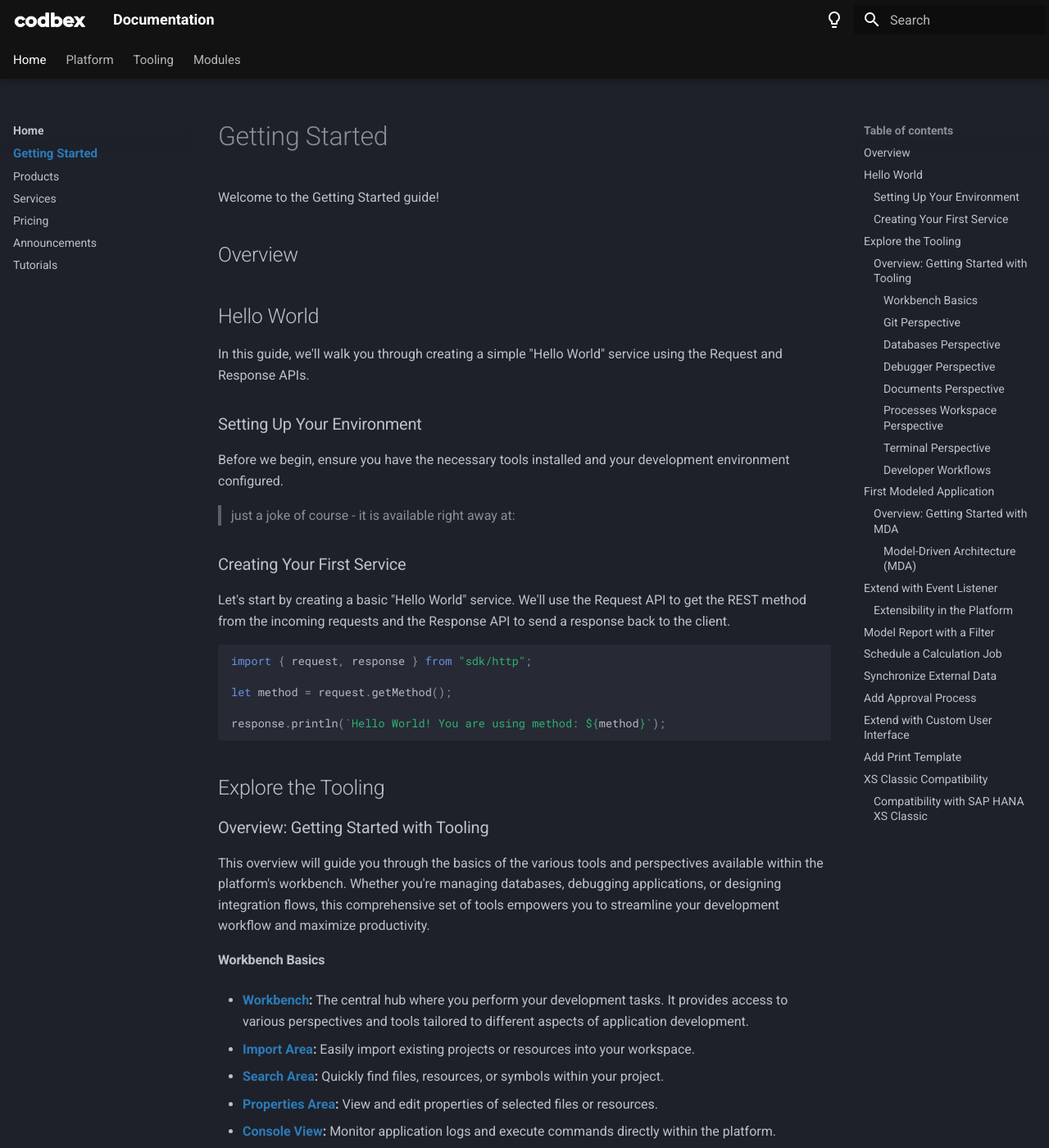
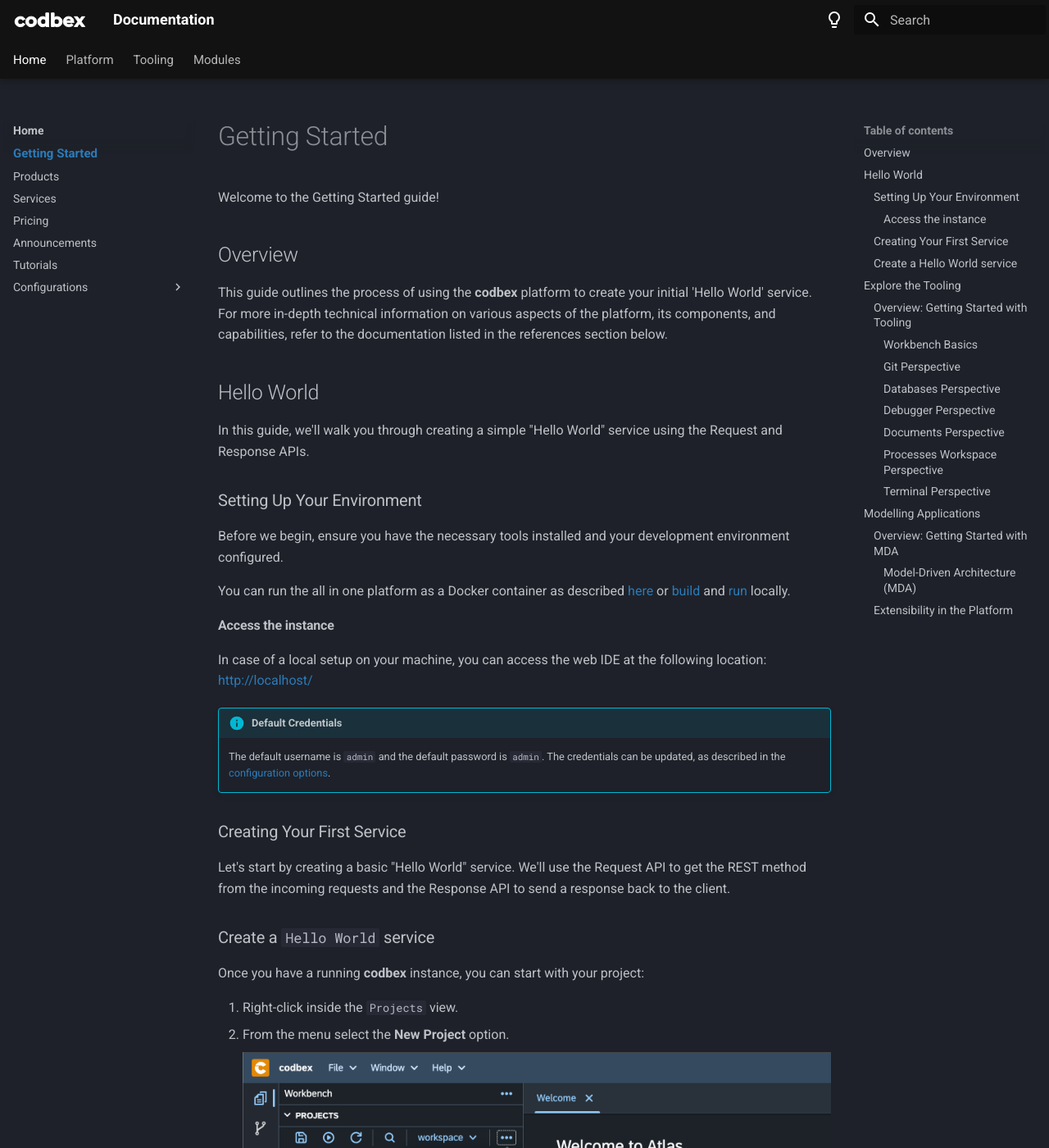
Before and after one commit to codbex/codbex-documentation, an MkDocs documentation site: the page built from docs/getting-started.md, in a window 1280 px wide and 1400 px high. Shown: the whole window at 82% size. Built offline with MkDocs 1.6.1 and Material for MkDocs 9.7.7, drawn with Linux system fonts in a browser that asks for light colours; some of the changed text lies outside the part shown.

Commit message:
getting-started images

````diff
--- a/docs/getting-started.md
+++ b/docs/getting-started.md
@@ -3,6 +3,8 @@
 Welcome to the Getting Started guide!
 
 ## Overview
+
+This guide outlines the process of using the __codbex__ platform to create your initial 'Hello World' service. For more in-depth technical information on various aspects of the platform, its components, and capabilities, refer to the documentation listed in the references section below.
 
 ## Hello World
 
@@ -12,19 +14,63 @@ In this guide, we'll walk you through creating a simple "Hello World" service us
 
 Before we begin, ensure you have the necessary tools installed and your development environment configured.
 
-> just a joke of course - it is available right away at:
+You can run the all in one platform as a Docker container as described [here](https://github.com/codbex/codbex-atlas?tab=readme-ov-file#docker) or [build](https://github.com/codbex/codbex-atlas?tab=readme-ov-file#build) and [run](https://github.com/codbex/codbex-atlas?tab=readme-ov-file#run) locally.
+
+#### Access the instance
+
+In case of a local setup on your machine, you can access the web IDE at the following location: [http://localhost/](http://localhost)
+
+!!! info "Default Credentials"
+
+    The default username is `admin` and the default password is `admin`. The credentials can be updated, as described in the [configuration options](configurations/basic-auth.md).
+
 
 ### Creating Your First Service
 
 Let's start by creating a basic "Hello World" service. We'll use the Request API to get the REST method from the incoming requests and the Response API to send a response back to the client.
 
-```javascript
-import { request, response } from "sdk/http";
 
-let method = request.getMethod();
+### Create a `Hello World` service
+Once you have a running __codbex__ instance, you can start with your project:
 
-response.println(`Hello World! You are using method: ${method}`);
-```
+1. Right-click inside the `Projects` view.
+1. From the menu select the **New Project** option.
+
+    ![New Project](images/getting-started/new-project-hello.png)
+
+1. Enter `hello-world` for the name of the project and click the **Create** button.
+
+    ![Create Project](images/getting-started/create-project-hello.png)
+
+1. Right-click on the `hello-world` project in the `Projects` view and choose **JavaScript** service from the **New** dropdown:
+
+- Select the **New** **&rarr;** **JavaScript Service** option:
+
+    ![Create JavaScript Service](images/getting-started/create-javascript.png)
+
+- Enter `hello-service.mjs` for the name of the **JavaScript Service**:
+
+    ![Create JavaScript Service](images/getting-started/new-file-mjs.png)
+
+- Double-click on the `hello-service.js` to open the file in the editor on the right.
+
+    ![Service Impletentation](images/getting-started/service-implementation-mjs.png)
+
+!!! info
+
+    The file already contains a `Hello World` service implementation. As it's not specified otherwise, the service can be executed by performing any of the following HTTP methods: `GET`, `POST`, `PUT`, `DELETE` and `PATCH`.
+
+- Click on the **Publish All** button from the toolbar:
+
+    ![Publish Project](images/getting-started/publish-project.png)
+
+- With the `service.js` selected in the `Projects` view, check the result of the execution of the server-side **JavaScript Service** in the `Preview` view:
+
+    ![Preview Project](images/getting-started/preview-project-mjs.png)
+
+!!! note
+
+    The **JavaScript Service** is published and available at the `http://localhost/services/js/hello-world/hello-service.mjs`URL. It can be accessed in a separate browser tab, consumed by a third-party application or API tools like `Postman` or `cURL`.
 
 ## Explore the Tooling
 
@@ -124,11 +170,7 @@ This overview will guide you through the basics of the various tools and perspec
 
 - **[Commands and Shortcuts](tooling/terminal/index.md#2-xtermjs-emulator):** Execute commands, navigate directories, and perform various tasks using terminal commands.
 
-#### Developer Workflows
-
-- **Benefits:** Learn about the benefits of migrating to the codbex platform from SAP HANA XS Classic.
-
-## First Modeled Application
+## Modelling Applications
 
 ### Overview: Getting Started with MDA
 
@@ -140,46 +182,10 @@ This overview will guide you through the basics of the model driven techniques.
 
 - **[Entity Data Modeler (EDM)](tooling/modeling.md#entity-data-modeler-edm):** Design and define domain models using the Entity Data Modeler tool.
 
-## Extend with Event Listener
-
-#### Extensibility in the Platform
+### Extensibility in the Platform
 
 - **[Overview](tooling/extensibility.md#overview):** Explore the extensibility features of the platform, including extension points and extensions.
 
 - **[Extension Points](tooling/extensibility.md#extension-points):** Identify and leverage extension points to customize and extend platform functionality.
 
 - **[Extensions](tooling/extensibility.md#extensions):** Develop and deploy extensions to enhance the capabilities of the platform.
-
-## Model Report with a Filter
-
-> TODO
-
-## Schedule a Calculation Job
-
-> TODO
-
-## Synchronize External Data
-
-> TODO
-
-## Add Approval Process
-
-> TODO
-
-## Extend with Custom User Interface
-
-> TODO
-
-## Add Print Template
-
-> TODO
-
-## XS Classic Compatibility
-
-> TODO
-
-#### Compatibility with SAP HANA XS Classic
-
-> TODO
-
-- **Key Features for Compatibility:** Discover the features that make the platform compatible with SAP HANA XS Classic.
--- a/docs/stylesheets/extra.css
+++ b/docs/stylesheets/extra.css
@@ -27,32 +27,6 @@
 .tx-hero h1 {
   font-size: 2.41rem !important;
 }
-
-/*Table styling*/
-table {
-padding: 0; }
-table tr {
-  border-top: 1px solid #cccccc;
-  background-color: white;
-  margin: 0;
-  padding: 0; }
-  table tr:nth-child(2n) {
-    background-color: #f8f8f8; }
-  table tr th {
-    font-weight: bold;
-    border: 0px solid #cccccc;
-    text-align: centre;
-    margin: 0;
-    padding: 6px 13px; }
-  table tr td {
-    border: 0px solid #cccccc;
-    text-align: centre;
-    margin: 0;
-    padding: 6px 13px; }
-  table tr th :first-child, table tr td :first-child {
-    margin-top: 0; }
-  table tr th :last-child, table tr td :last-child {
-    margin-bottom: 0; }
 
 
 /*Tabbed extension css*/
--- a/mkdocs.yaml
+++ b/mkdocs.yaml
@@ -11,6 +11,9 @@ nav:
     - Pricing: '../pricing/'
     - Announcements: '/categories/marketing/'
     - Tutorials: '/categories/technology/'
+    - Configurations:
+      - 'configurations/index.md'
+      - Basic Authentication: 'configurations/basic-auth.md'
   - Platform:
     - 'platform/index.md'
     - Languages: 'platform/languages/index.md'
````
Also changed, not shown: docs/configurations/basic-auth.md (added, +11 -0 lines), docs/configurations/index.md (added, +3 -0 lines), docs/images/getting-started/create-javascript.png (added), docs/images/getting-started/create-project-hello.png (added), docs/images/getting-started/new-file-mjs.png (added), docs/images/getting-started/new-project-hello.png (added), docs/images/getting-started/preview-project-mjs.png (added), docs/images/getting-started/publish-project.png (added), docs/images/getting-started/service-implementation-mjs.png (added), docs/images/openart-modules_.jpg (deleted).
